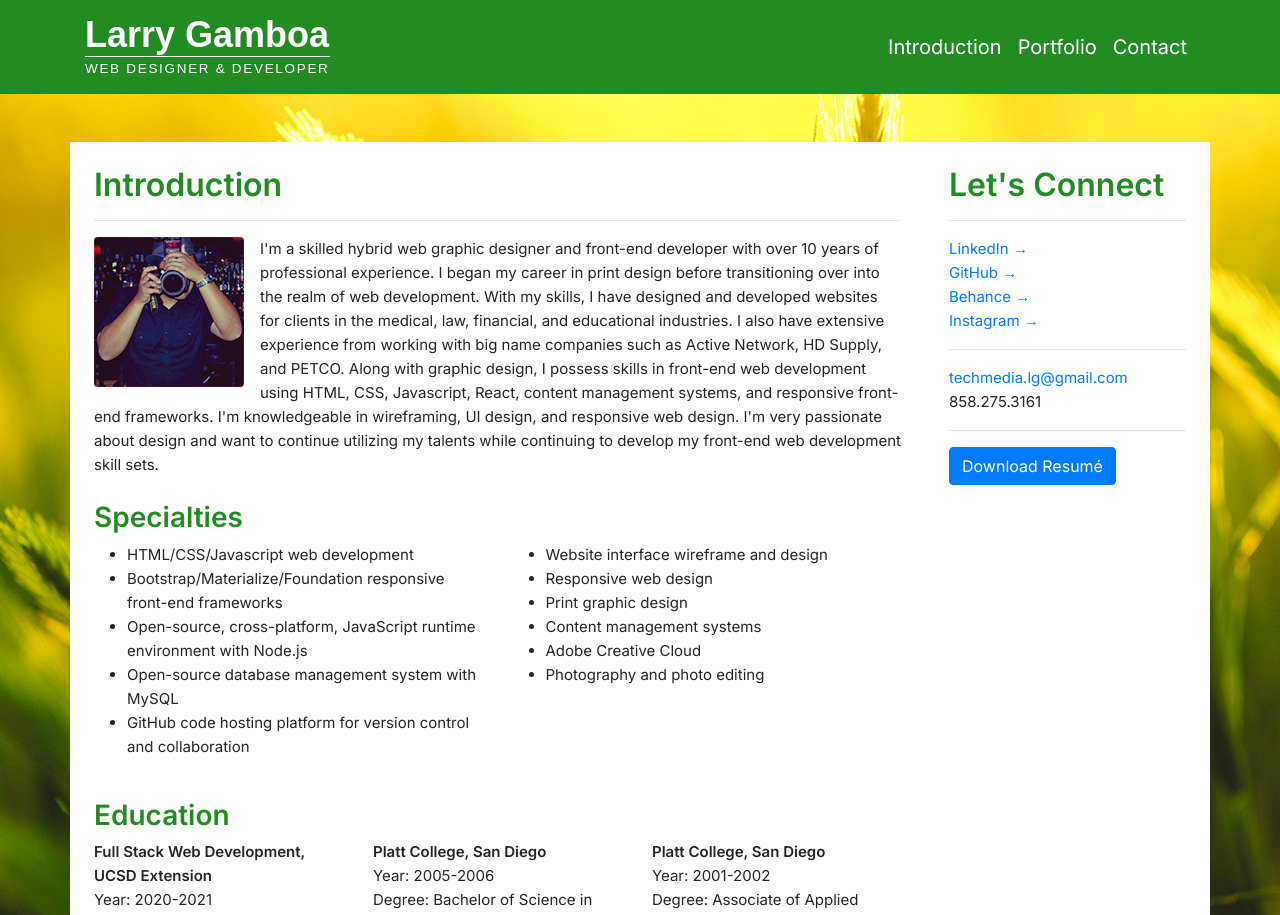
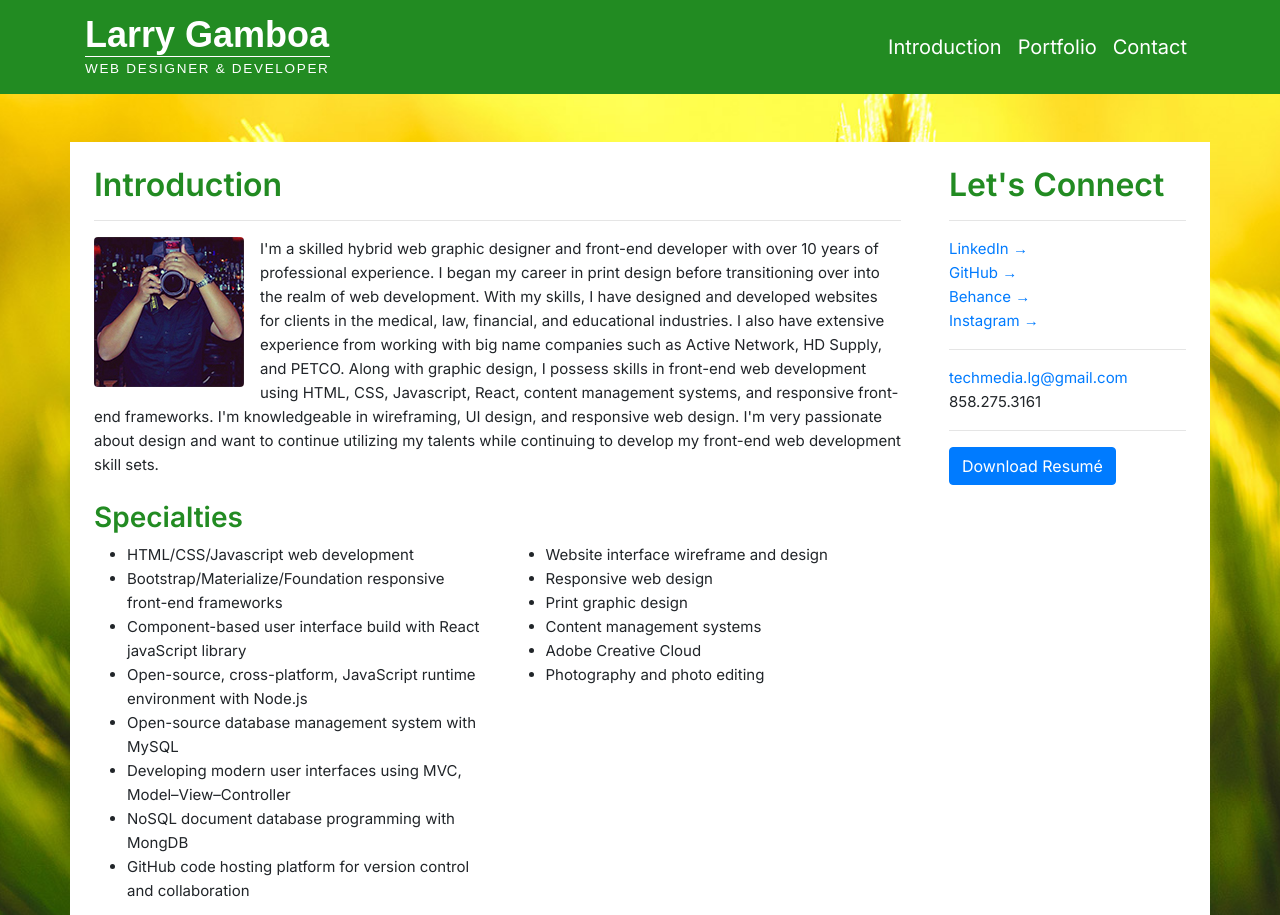
Before and after one commit to larrygamboa/react-portfolio, a React (Create React App) app in the folder react-portfolio/: page / in a window 1280 px wide. Shown: the top 915 px of the page. Built offline with nearby package versions, Linux system fonts and the light colour scheme.

Commit message:
updated Intro page

```diff
--- a/react-portfolio/src/pages/aboutme.js
+++ b/react-portfolio/src/pages/aboutme.js
@@ -18,8 +18,11 @@ const intro = () => {
                             <ul className="col-sm-12 col-md-6 col-lg-6 col-xlg-6 pl-5 ul-mb-none">
                                 <li>HTML/CSS/Javascript web development</li>
                                 <li>Bootstrap/Materialize/Foundation responsive front-end frameworks</li>
+                                <li>Component-based user interface build with React javaScript library</li>
                                 <li>Open-source, cross-platform, JavaScript runtime environment with Node.js</li>
                                 <li>Open-source database management system with MySQL</li>
+                                <li>Developing modern user interfaces using MVC, Model–View–Controller</li>
+                                <li>NoSQL document database programming with MongDB</li>
                                 <li>GitHub code hosting platform for version control and collaboration</li>
                             </ul>
                             <ul className="col-sm-12 col-md-6 col-lg-6 col-xlg-6 pl-5">
```
